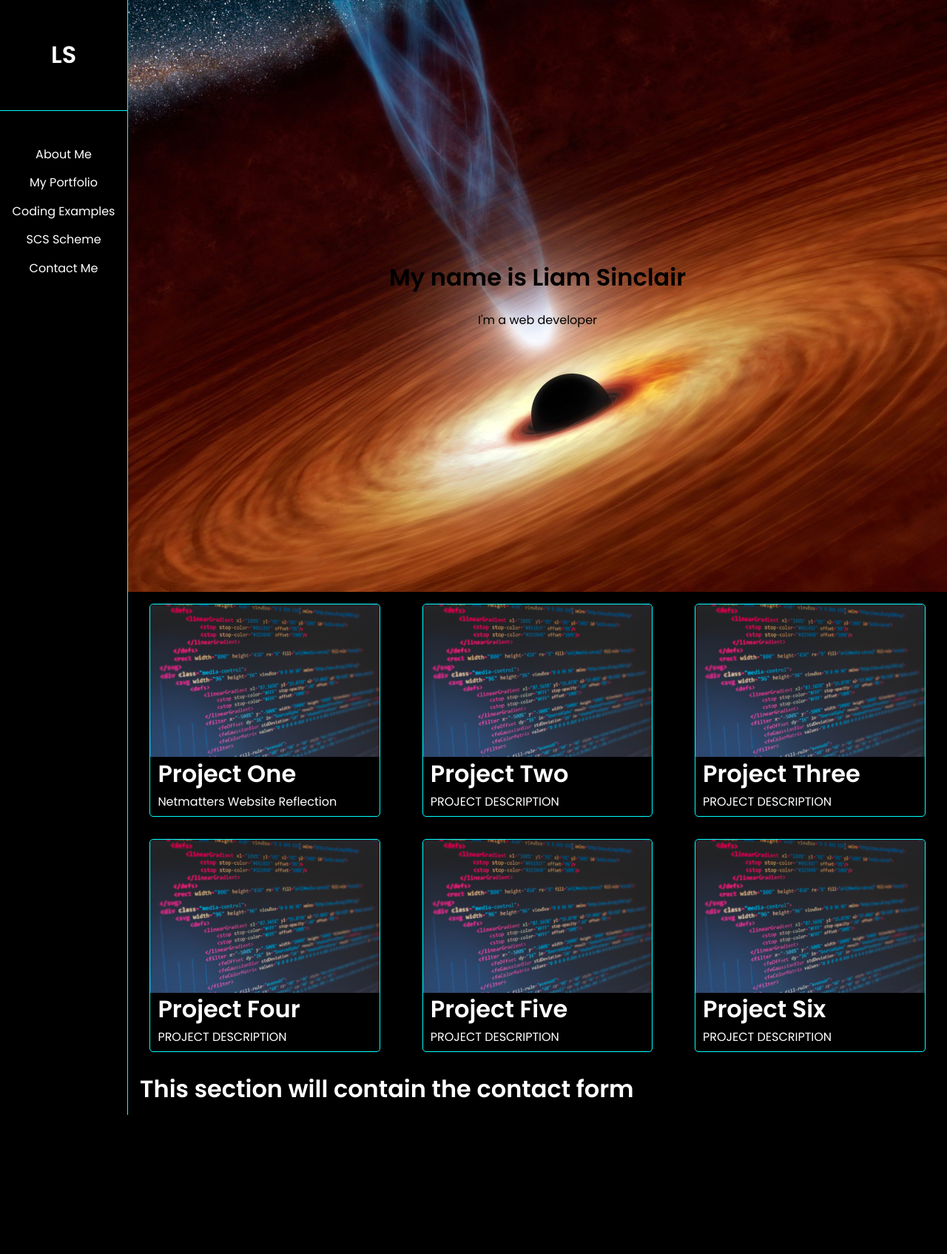
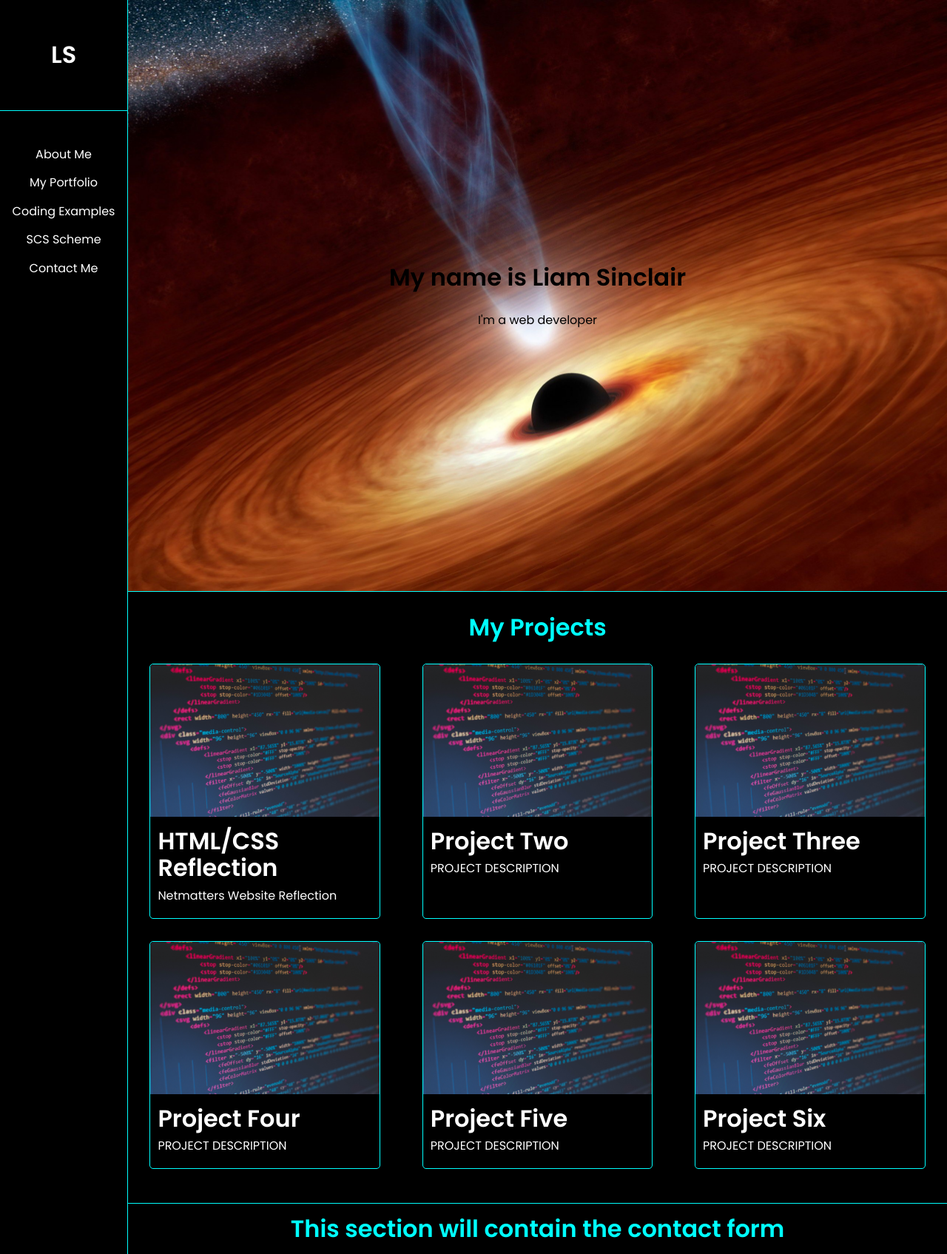
Before and after one commit to liamsinc/portfolio, a PHP site: page / in a window 1280 px wide. Shown: the whole page at 74% size. Before the commit the page ends 1507 px from the top, so only its background shows below. Run offline with PHP 8.4, Linux system fonts and the light colour scheme.

Commit message:
fixed a bug with the projects section, erased some redundant code and added link to HTML/CSS Reflection. Other small styling updates

```diff
--- a/css/style.css
+++ b/css/style.css
@@ -241,22 +241,22 @@ a {
     .header__logo-link:hover {
       text-decoration: underline;
       text-decoration-color: #00FFFF;
-      text-underline-offset: 0.625em; }
-  /* line 31, ../../../Documents/Netmatters/Portfolio/scss/sections/_header.scss */
+      text-underline-offset: 0.3125em; }
+  /* line 34, ../../../Documents/Netmatters/Portfolio/scss/sections/_header.scss */
   .header__nav {
     height: 25em; }
-    /* line 34, ../../../Documents/Netmatters/Portfolio/scss/sections/_header.scss */
+    /* line 37, ../../../Documents/Netmatters/Portfolio/scss/sections/_header.scss */
     .header__nav-list {
       margin: 3.125em 0; }
-    /* line 38, ../../../Documents/Netmatters/Portfolio/scss/sections/_header.scss */
+    /* line 41, ../../../Documents/Netmatters/Portfolio/scss/sections/_header.scss */
     .header__nav-item {
       margin-bottom: 1.25em; }
-      /* line 40, ../../../Documents/Netmatters/Portfolio/scss/sections/_header.scss */
+      /* line 43, ../../../Documents/Netmatters/Portfolio/scss/sections/_header.scss */
       .header__nav-item:hover {
         text-decoration: underline;
         text-decoration-color: #00FFFF;
         text-underline-offset: 0.625em; }
-  /* line 44, ../../../Documents/Netmatters/Portfolio/scss/sections/_header.scss */
+  /* line 50, ../../../Documents/Netmatters/Portfolio/scss/sections/_header.scss */
   .header__socials {
     height: 3.125em; }
 
@@ -271,9 +271,10 @@ a {
   background-size: cover;
   position: relative;
   height: 100vh;
-  width: 100%; }
+  width: 100%;
+  border-bottom: 1px solid #00FFFF; }
 
-/* line 16, ../../../Documents/Netmatters/Portfolio/scss/sections/_hero.scss */
+/* line 18, ../../../Documents/Netmatters/Portfolio/scss/sections/_hero.scss */
 .hero__content {
   display: flex;
   flex-direction: column;
@@ -281,7 +282,18 @@ a {
   text-align: center;
   color: #000; }
 
-/* line 2, ../../../Documents/Netmatters/Portfolio/scss/sections/_projects.scss */
+/* line 3, ../../../Documents/Netmatters/Portfolio/scss/sections/_projects.scss */
+.project__section {
+  border-bottom: 1px solid #00FFFF;
+  padding-bottom: 1.875em; }
+
+/* line 8, ../../../Documents/Netmatters/Portfolio/scss/sections/_projects.scss */
+.project__heading {
+  text-align: center;
+  margin: 0.9375em 0;
+  color: #00FFFF; }
+
+/* line 14, ../../../Documents/Netmatters/Portfolio/scss/sections/_projects.scss */
 .project__content {
   display: flex;
   flex-direction: column;
@@ -290,40 +302,44 @@ a {
   column-gap: 1.875em;
   flex-wrap: wrap; }
   @media (min-width: 576px) {
-    /* line 2, ../../../Documents/Netmatters/Portfolio/scss/sections/_projects.scss */
+    /* line 14, ../../../Documents/Netmatters/Portfolio/scss/sections/_projects.scss */
     .project__content {
       flex-direction: row; } }
 
-/* line 15, ../../../Documents/Netmatters/Portfolio/scss/sections/_projects.scss */
+/* line 27, ../../../Documents/Netmatters/Portfolio/scss/sections/_projects.scss */
 .project__item {
   display: flex;
   border: 1px solid #00FFFF;
   border-radius: 0.3125em;
-  padding-bottom: 0.625em;
-  height: auto; }
-  /* line 22, ../../../Documents/Netmatters/Portfolio/scss/sections/_projects.scss */
+  padding-bottom: 0.625em; }
+  /* line 33, ../../../Documents/Netmatters/Portfolio/scss/sections/_projects.scss */
   .project__item:hover {
-    box-shadow: 0 0 10px #00FFFF; }
+    box-shadow: 0 0 15px #00FFFF; }
   @media (min-width: 576px) {
-    /* line 15, ../../../Documents/Netmatters/Portfolio/scss/sections/_projects.scss */
+    /* line 27, ../../../Documents/Netmatters/Portfolio/scss/sections/_projects.scss */
     .project__item {
       width: 47%; } }
-  @media (min-width: 768px) {
-    /* line 15, ../../../Documents/Netmatters/Portfolio/scss/sections/_projects.scss */
+  @media (min-width: 992px) {
+    /* line 27, ../../../Documents/Netmatters/Portfolio/scss/sections/_projects.scss */
     .project__item {
       width: 29%; } }
 
-/* line 35, ../../../Documents/Netmatters/Portfolio/scss/sections/_projects.scss */
+/* line 46, ../../../Documents/Netmatters/Portfolio/scss/sections/_projects.scss */
 .project__text {
   display: flex;
   flex-direction: column;
   row-gap: 0.625em;
-  margin: 0 0.625em; }
+  margin: 0.625em 0.625em; }
 
-/* line 42, ../../../Documents/Netmatters/Portfolio/scss/sections/_projects.scss */
+/* line 53, ../../../Documents/Netmatters/Portfolio/scss/sections/_projects.scss */
 .project__img {
   width: 100%;
   border-top-left-radius: 0.3125em;
   border-top-right-radius: 0.3125em; }
 
+/* line 2, ../../../Documents/Netmatters/Portfolio/scss/sections/_contact.scss */
+.contact__section {
+  text-align: center;
+  color: #00FFFF; }
+
 /*# sourceMappingURL=style.css.map */
--- a/index.html
+++ b/index.html
@@ -37,12 +37,13 @@
                 </div>
             </section>
             <section class="project__section">
+                <h1 class="project__heading">My Projects</h1>
                 <div class="project__content container">
                     <div class="project__item">
-                        <a href="#">
+                        <a href="https://github.com/liamsinc/html-css-reflection">
                             <img class="project__img" src="img/project-img.jpg">
                             <div class="project__text">
-                                <h1>Project One</h1>
+                                <h1>HTML/CSS Reflection</h1>
                                 <p>Netmatters Website Reflection</p>
                             </div>
                         </a>
--- /dev/null
+++ b/scss/sections/_contact.scss
@@ -0,0 +1,6 @@
+.contact {
+    &__section {
+        text-align: center;
+        color: $aqua;
+    }
+}
--- a/scss/sections/_header.scss
+++ b/scss/sections/_header.scss
@@ -25,7 +25,10 @@
         border-bottom: 1px solid $aqua;
         align-items: center;
 
-        &-link:hover {@include text-decoration-template();}
+        &-link:hover {
+            @include text-decoration-template();
+            text-underline-offset: em(5px);
+        }
     }
 
     &__nav {
@@ -37,7 +40,10 @@
 
         &-item {
             margin-bottom: em(20px);
-            &:hover {@include text-decoration-template();}
+            &:hover {
+                @include text-decoration-template();
+                text-underline-offset: em(10px);
+            }
         }
     }
 
--- a/scss/sections/_hero.scss
+++ b/scss/sections/_hero.scss
@@ -11,6 +11,8 @@
         position: relative;
         height: 100vh;
         width: 100%;
+
+        border-bottom: 1px solid $aqua;
     }
 
     &__content {
--- a/scss/sections/_index.scss
+++ b/scss/sections/_index.scss
@@ -1,3 +1,4 @@
 @import 'header';
 @import 'hero';
 @import 'projects';
+@import 'contact';
--- a/scss/sections/_projects.scss
+++ b/scss/sections/_projects.scss
@@ -1,4 +1,16 @@
 .project {
+
+    &__section {
+        border-bottom: 1px solid $aqua;
+        padding-bottom: em(30px);
+    }
+
+    &__heading {
+        text-align: center;
+        margin: em(15px) 0;
+        color: $aqua;
+    }
+
     &__content {
         display: flex;
         flex-direction: column;
@@ -17,17 +29,16 @@
         border: 1px solid $aqua;
         border-radius: em(5px);
         padding-bottom: em(10px);
-        height: auto;
 
         &:hover {
-            box-shadow: 0 0 10px $aqua;
+            box-shadow: 0 0 15px $aqua;
         }
 
         @include media-query (small) {
             width: 47%;
         }
 
-        @include media-query (medium) {
+        @include media-query (large) {
             width: 29%;
         }
     }
@@ -36,7 +47,7 @@
         display: flex;
         flex-direction: column;
         row-gap: em(10px);
-        margin: 0 em(10px);
+        margin: em(10px) em(10px);
     }
 
     &__img {
--- a/scss/utilities/_mixins.scss
+++ b/scss/utilities/_mixins.scss
@@ -37,5 +37,4 @@
 @mixin text-decoration-template {
 	text-decoration: underline;
 	text-decoration-color: $aqua;
-	text-underline-offset: em(10px);
 }
```
Also changed, not shown: 1 other file.
